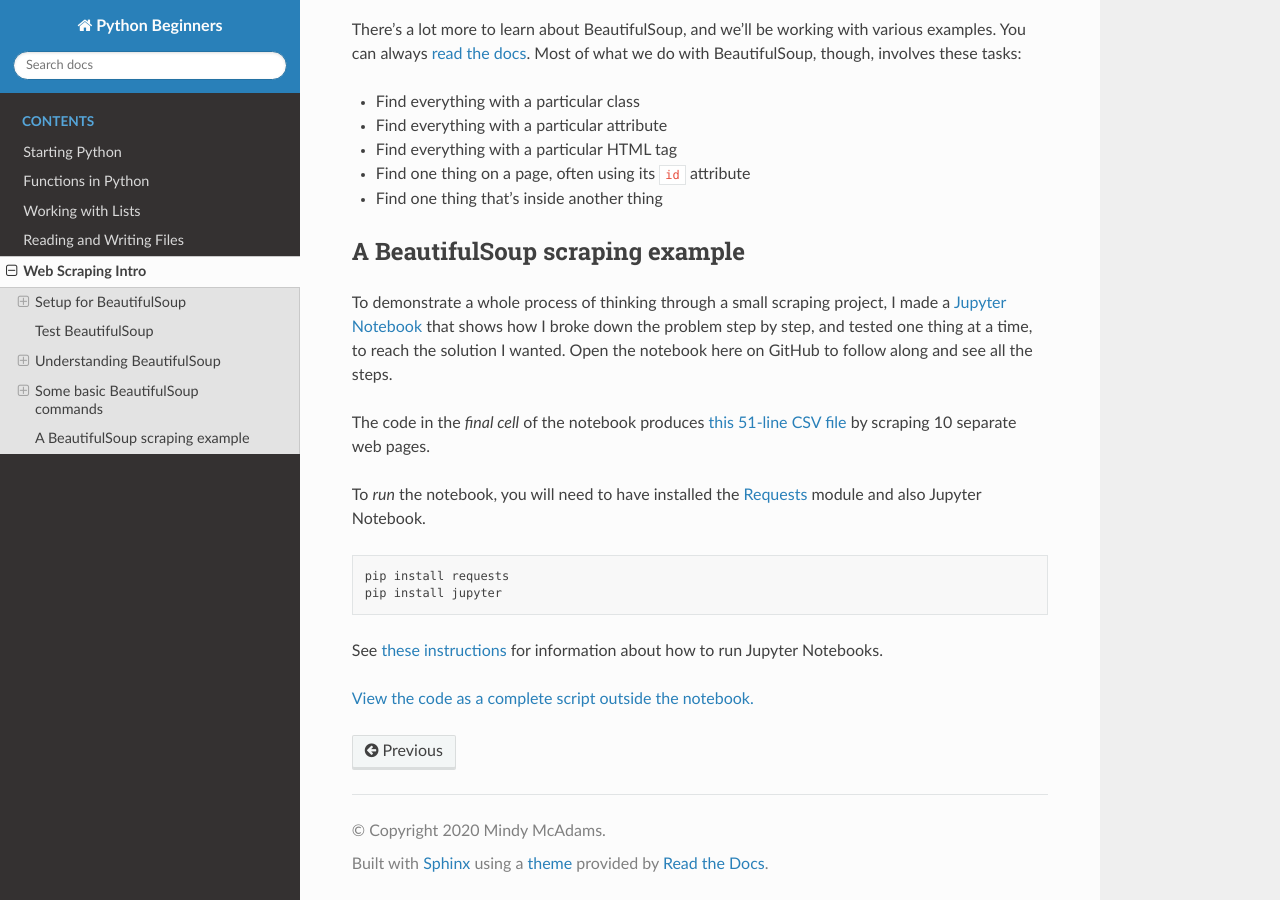
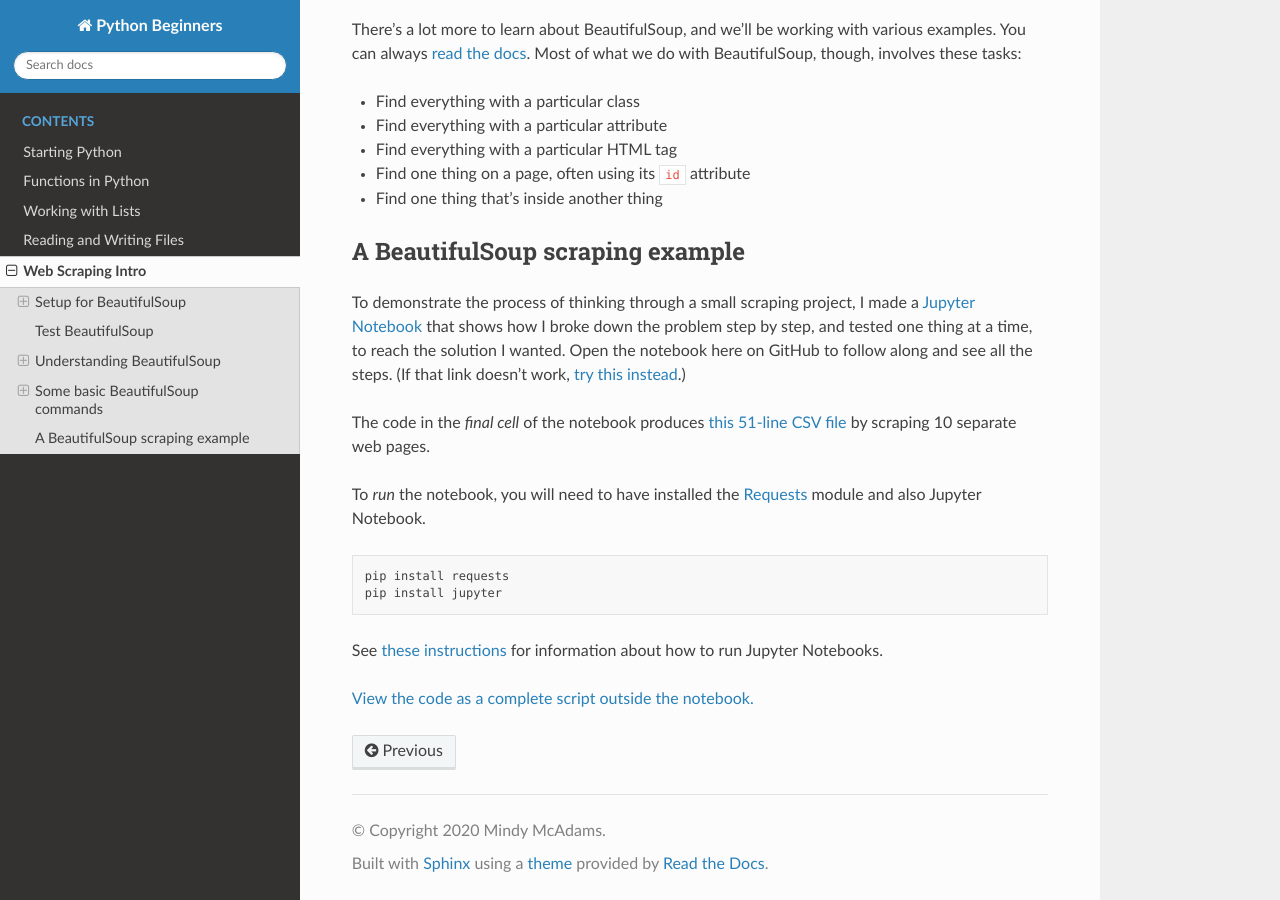
Before and after one commit to macloo/python-adv-web-apps, a Sphinx documentation site: the page built from docs/scraping.rst, in a window 1280 px wide and 900 px high, scrolled down 6856 px. Built offline with Sphinx 7.4.7 and the Read the Docs theme 2.0.0, drawn with Linux system fonts in a browser that asks for light colours.

Commit message:
new build scraping

```diff
--- a/docs/scraping.rst
+++ b/docs/scraping.rst
@@ -218,7 +218,7 @@
 A BeautifulSoup scraping example
 --------------------------------
 
-To demonstrate a whole process of thinking through a small scraping project, I made a `Jupyter Notebook <soup_practice.ipynb>`_ that shows how I broke down the problem step by step, and tested one thing at a time, to reach the solution I wanted. Open the notebook here on GitHub to follow along and see all the steps.
+To demonstrate the process of thinking through a small scraping project, I made a `Jupyter Notebook <https://github.com/macloo/python-adv-web-apps/blob/master/python_code_examples/scraping/soup_practice.ipynb>`_ that shows how I broke down the problem step by step, and tested one thing at a time, to reach the solution I wanted. Open the notebook here on GitHub to follow along and see all the steps. (If that link doesn't work, `try this instead <https://nbviewer.jupyter.org/github/macloo/python-adv-web-apps/blob/master/python_code_examples/scraping/soup_practice.ipynb>`_.)
 
 The code in the *final cell* of the notebook produces `this 51-line CSV file <https://github.com/macloo/python-adv-web-apps/blob/master/python_code_examples/scraping/movies.csv>`_ by scraping 10 separate web pages.
 
```
Also changed, not shown: 5 other files.
